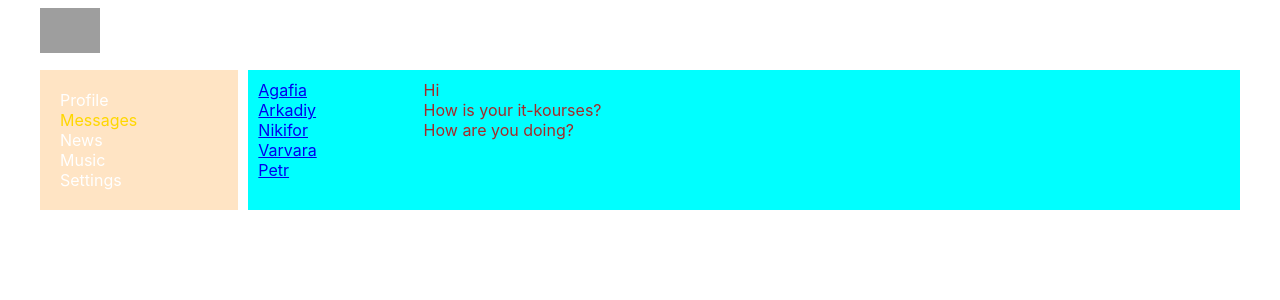
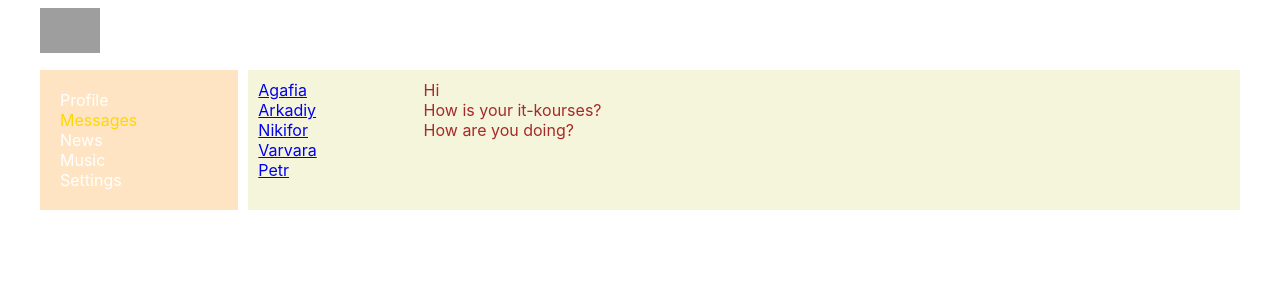
Before and after one commit to klimetyonok/react-1, a React (Create React App) app: page /dialogs in a window 1280 px wide. Shown: the top 300 px of the page. Built offline with nearby package versions, Linux system fonts and the light colour scheme; grey boxes are pictures that could not be loaded.

Commit message:
feat: add props

```diff
--- a/src/App.css
+++ b/src/App.css
@@ -12,5 +12,5 @@
 
 .app-wrapper-content {
     grid-area: c;
-    background-color: aqua;
+    background-color: beige;
 }
--- a/src/App.js
+++ b/src/App.js
@@ -17,11 +17,17 @@ const App = () => {
         <Navbar />
         <div className='app-wrapper-content'>
           <Routes>
-            <Route path='/dialogs' Component={Dialogs} />
+            {/* <Route path='/dialogs' Component={Dialogs} />
             <Route path='/profile' Component={Profile} />
             <Route path='/news' Component={News} />
             <Route path='/music' Component={Music} />
-            <Route path='/settings' Component={Settings} />
+            <Route path='/settings' Component={Settings} /> */}
+
+            <Route path='/dialogs' element={<Dialogs /> } />
+            <Route path='/profile' element={<Profile /> } />
+            <Route path='/news' element={<News /> } />
+            <Route path='/music' element={<Music /> } />
+            <Route path='/settings' element={<Settings /> } />
           </Routes>
         </div>
       </div>
--- /dev/null
+++ b/src/components/Dialogs/DialogItem/DialogItem.jsx
@@ -0,0 +1,15 @@
+import React from 'react';
+import classes from './../Dialogs.module.css';
+import { NavLink } from 'react-router-dom';
+
+const DialogItem = (props) => {
+    let path = '/dialogs/' + props.id;
+
+    return (
+        <div className={classes.dialog + ' ' + classes.active}>
+            <NavLink to={path}>{props.name}</NavLink>
+        </div>
+    );
+}
+
+export default DialogItem;
--- a/src/components/Dialogs/Dialogs.jsx
+++ b/src/components/Dialogs/Dialogs.jsx
@@ -1,24 +1,7 @@
 import React from 'react';
 import classes from './Dialogs.module.css';
-import { NavLink } from 'react-router-dom';
-
-const DialogItem = (props) => {
-    let path = '/dialogs/' + props.id;
-
-    return (
-        <div className={classes.dialog + ' ' + classes.active}>
-            <NavLink to={path}>{props.name}</NavLink>
-        </div>
-    );
-}
-
-const Message = (props) => {
-    return (
-        <div className={classes.message}>
-            {props.message}
-        </div>
-    );
-}
+import DialogItem from './DialogItem/DialogItem';
+import Message from './Message/Message';
 
 const Dialogs = (props) => {
 
@@ -39,9 +22,6 @@ const Dialogs = (props) => {
         name: 'Petr'
     }];
 
-    let dialogsElements = dialogsData
-        .map(dialog => <DialogItem name={dialog.name} id={dialog.id} />);
-
     let messagesData = [{
         id: 1,
         message: 'Hi'
@@ -52,6 +32,9 @@ const Dialogs = (props) => {
         id: 3,
         message: 'How are you doing?'
     }];
+
+    let dialogsElements = dialogsData
+        .map(dialog => <DialogItem name={dialog.name} id={dialog.id} />);
 
     let messagesElements = messagesData
         .map(message => <Message message={message.message} />);
@@ -67,7 +50,6 @@ const Dialogs = (props) => {
 
             <div className={classes.messages}>
                 {messagesElements}
-
                 {/* <Message message={messagesData[0].message} />
                 <Message message={messagesData[1].message} />
                 <Message message={messagesData[2].message} /> */}
--- /dev/null
+++ b/src/components/Dialogs/Message/Message.jsx
@@ -0,0 +1,12 @@
+import React from 'react';
+import classes from './../Dialogs.module.css';
+
+const Message = (props) => {
+    return (
+        <div className={classes.message}>
+            {props.message}
+        </div>
+    );
+}
+
+export default Message;
--- a/src/components/Profile/Profile.jsx
+++ b/src/components/Profile/Profile.jsx
@@ -1,5 +1,4 @@
 import React from 'react';
-import classes from './Profile.module.css';
 import MyPosts from './MyPosts/MyPosts';
 import ProfileInfo from './ProfileInfo/ProfileInfo';
 
```
